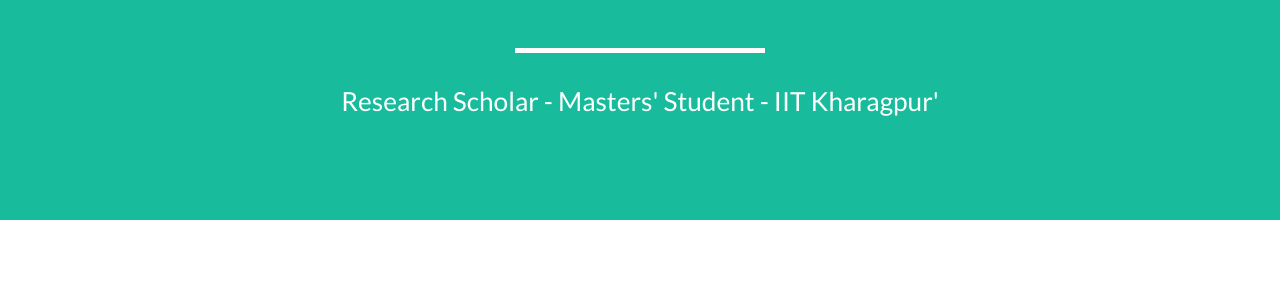
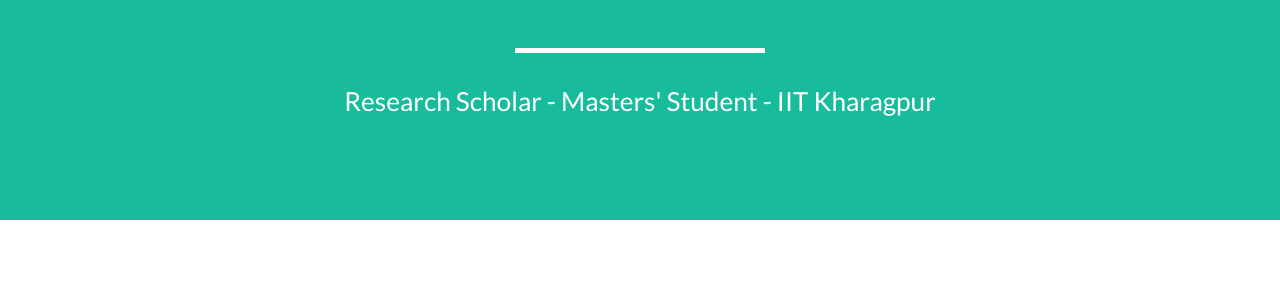
Before and after one commit to SatadalSengupta/satadalsengupta.github.io, a Jekyll site: the page built from index.html, in a window 1280 px wide and 900 px high, scrolled down 444 px. Shown: the part 175-456 px from the top of the window. Built offline with Jekyll 4.4.1, drawn with Linux system fonts in a browser that asks for light colours.

```diff
--- a/_config.yml
+++ b/_config.yml
@@ -3,7 +3,7 @@ title: Satadal Sengupta
 email: satadal.sengupta@iitkgp.ac.in
 url: https://satadalsengupta.github.io
 description: "Write an awesome description for your new site here. You can edit this line in _config.yml. It will appear in your document head meta (for Google search results) and in your feed.xml site description."
-skills: "Research Scholar - Masters' Student - IIT Kharagpur'"
+skills: "Research Scholar - Masters' Student - IIT Kharagpur"
 meta_author: Sengupta Satadal
 
 # Google webmaster tools
```
Also changed, not shown: 1 other file.
